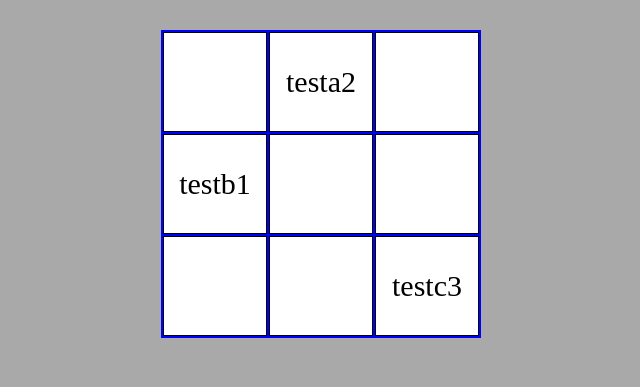
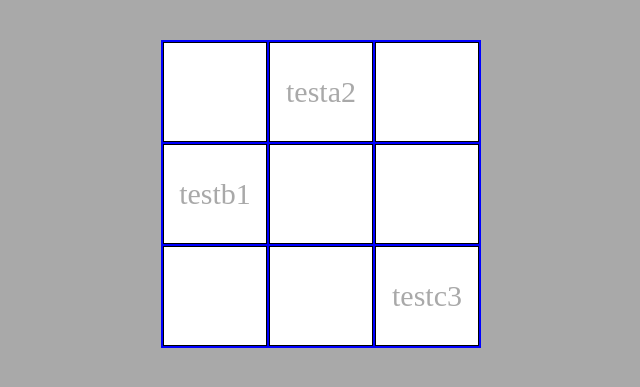
Before and after one commit to levilex/3multip, a PHP site: page / in a window 1280 px wide. Shown: the top 387 px of the page, without its empty margins (319-959 px from the left). Run offline with PHP 8.4, Linux system fonts and the light colour scheme.

Commit message:
Manías mías

```diff
--- a/css/styles.css
+++ b/css/styles.css
@@ -8,7 +8,7 @@ body {
     width: 100px;
     height: 100px;
     background-color: white;
-    color: black;
+    color: darkgrey; /* for testing purposes */
     border: 1px solid black;
     text-align: center;
     font-size: 30px;
@@ -16,6 +16,6 @@ body {
 #tablero {
     display: inline-block;
     padding: 0;
-    margin-top: 30px;
+    margin-top: 40px;
     background-color: blue;
 }
```
